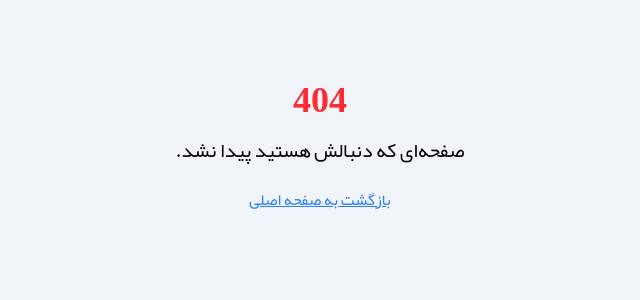
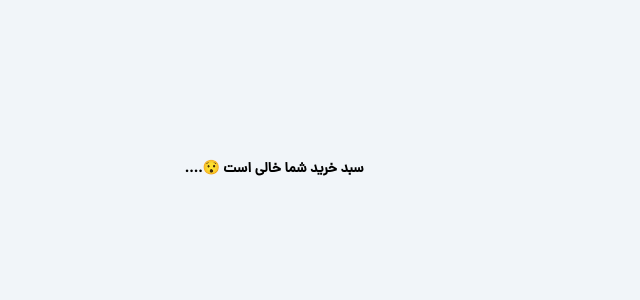
Before and after one commit to mobinmohammadi/supliments, a React (Vite) app: page /EmptyBasket in a window 1280 px wide. Before the commit this address had no page. Shown: the top 300 px of the page, without its empty margins (383-1023 px from the left). Built offline with nearby package versions, Linux system fonts and the light colour scheme.

Commit message:
updatedBasket

```diff
--- /dev/null
+++ b/src/Pages/EmptyBasket/EmptyBasket.jsx
@@ -0,0 +1,11 @@
+import React from 'react'
+import MenuMobile from '../../assets/Components/MenuMobile/MenuMobile'
+
+export default function EmptyBasket() {
+  return (
+    <div className="">
+
+        <div className=" mt-40 font-Dana text-center w-full flex items-center text-sm    font-bold justify-center">  سبد خرید شما خالی است 😯....</div>
+    </div>
+  )
+}
--- a/src/assets/Components/MenuMobile/MenuMobile.jsx
+++ b/src/assets/Components/MenuMobile/MenuMobile.jsx
@@ -1,12 +1,16 @@
-import React, { useEffect, useState } from "react";
+import React, { useContext, useEffect, useState } from "react";
 import ShowWrapperSearch from "../NavMenuBeautiful/ShowWrapperSearch";
 import { Link } from "react-router-dom";
+import { CartContext } from "../../Context/CartContext";
 
 export default function MenuMobile() {
   const [isShowSearchBox, setIsShowSearchBox] = useState(null);
   const cancelActions = () => {
     setIsShowSearchBox(false);
   };
+  const basketUser = useContext(CartContext)
+  console.log(basketUser);
+
 
   const arrayMenu = [
     { id: 1, title: "پنل کابری", link: "/login", svg: "#user-home" },
@@ -24,7 +28,7 @@ export default function MenuMobile() {
       link: "/categuryByProducts/protein",
       svg: "#cube-transparent",
     },
-    { id: 4, title: "سبد خرید", link: "/cart", svg: "#shopping-bag" },
+    { id: 4, title: "سبد خرید", link: basketUser.cart.length > 0  ? "/cart" : "/EmptyBasket" , svg: "#shopping-bag" },
   ];
 
   return (
--- a/src/main.jsx
+++ b/src/main.jsx
@@ -17,6 +17,7 @@ import TheMonyStepOfTheShoppingCart from "./assets/Components/PurchaseProcessCar
 import TheFirstStepOfTheShoppingCart from "./assets/Components/PurchaseProcessCart/TheFirstStepOfTheShoppingCart/TheFirstStepOfTheShoppingCart.jsx";
 import ContactUs from "./Pages/ContactUs/ContactUs.jsx";
 import Articles from "./Pages/Articles/Articles.jsx";
+import EmptyBasket from "./Pages/EmptyBasket/EmptyBasket.jsx";
 
 createRoot(document.getElementById("root")).render(
   <BrowserRouter>
@@ -47,6 +48,7 @@ createRoot(document.getElementById("root")).render(
         <Route path="/Articles" element={<Articles />} />
 
         <Route path="/login" element={<Login />} />
+        <Route path="/EmptyBasket" element={<EmptyBasket />} />
         <Route path="*" element={<NotFoundPage />} />
       </Routes>
     </CartProvider>
```
